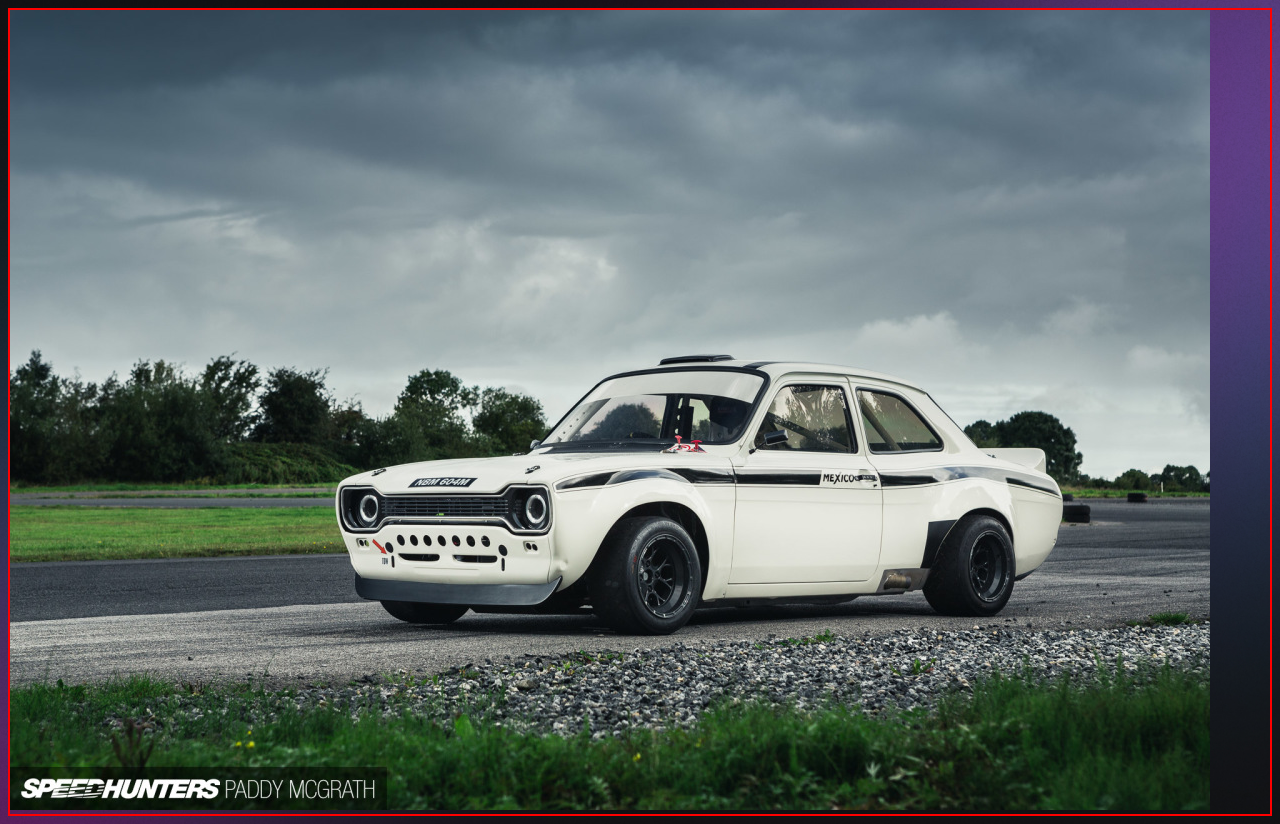
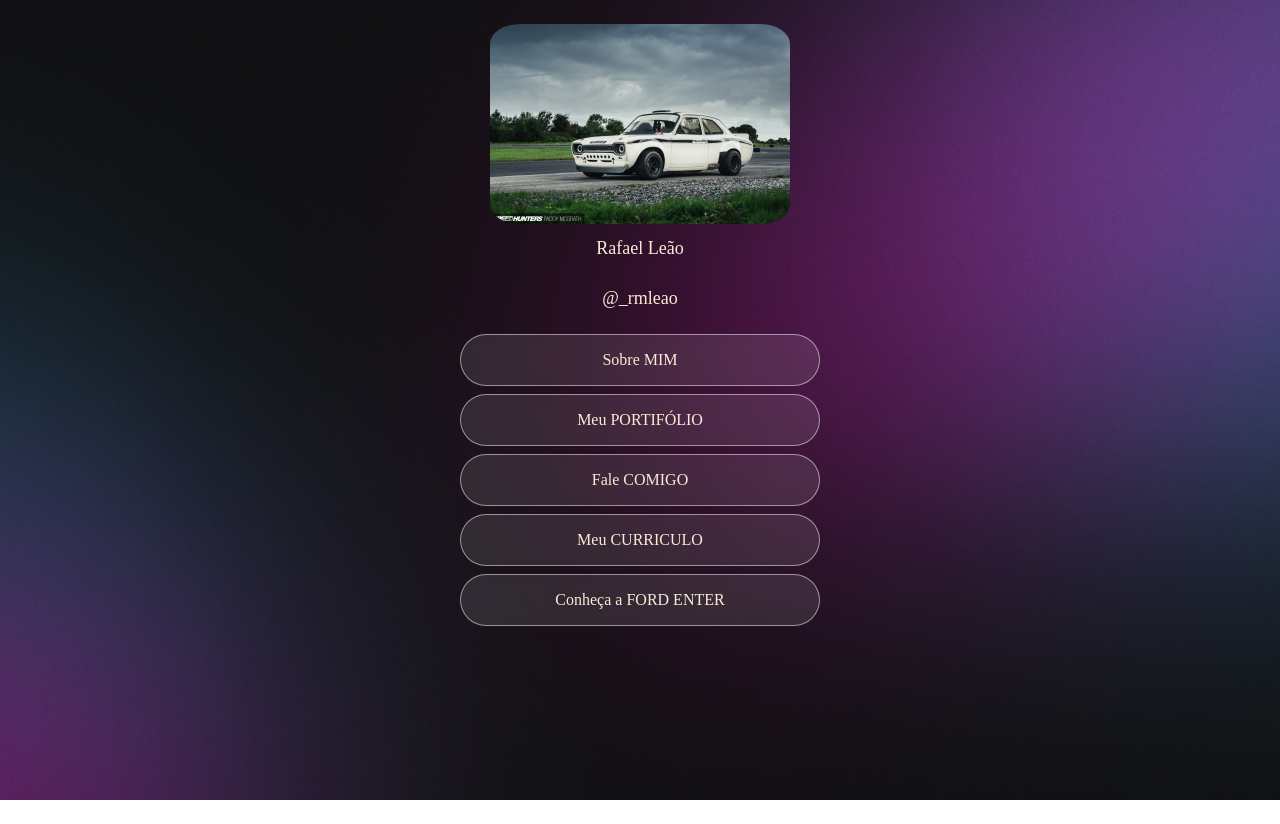
Before and after one commit to MonteiroLeao/MeuProjeto, a plain HTML site: page index.html in a window 1280 px wide. After the commit the page ends 800 px from the top, so only its background shows below. Drawn offline with Linux system fonts and the light colour scheme.

Commit message:
MonteiroLeao

```diff
--- a/index.html
+++ b/index.html
@@ -2,19 +2,32 @@
 <html lang="pt-BR">
 
 <head>
+    <link rel="stylesheet" href="./style.css">
+    <link rel="preconnect" href="https://fonts.googleapis.com">
+    <link rel="preconnect" href="https://fonts.gstatic.com" crossorigin>
+    <link href="https://fonts.googleapis.com/css2?family=Bebas+Neue&display=swap" rel="stylesheet">
     <meta charset="UTF-8">
     <meta name="viewport" content="width=device-width, initial-scale=1.0">
     <title>Portifólio</title>
-    <link rel="stylesheet" href="./style.css">
+
 </head>
 
 <body>
     <div id="caixa">
         <div id="perfil">
 
-            <img src="./imagem/1-2014-Ford-Escort-MKI-Paul-Reene-PMcG-3-1200x800.jpg">
+            <img src="./imagem/1-2014-Ford-Escort-MKI-Paul-Reene-PMcG-3-1200x800.jpg" alt="Foto de um ford escort MK1">
+            <p>Rafael Leão</p><br>
+            <P>@_rmleao</P>
+        </div>
+        <ul>
+            <li><a href="#" target="_blank">Sobre MIM</a></li>
+            <li><a href="#" target="_blank">Meu PORTIFÓLIO</a></li>
+            <li><a href="#" target="_blank">Fale COMIGO</a></li>
+            <li><a href="#" target="_blank">Meu CURRICULO</a></li>
+            <li><a href="#" target="_blank">Conheça a FORD ENTER</a></li>
+        </ul>
 
-        </div>
     </div>
 
 </body>
--- a/style.css
+++ b/style.css
@@ -1,12 +1,69 @@
+ * {
+     margin: 0;
+     padding: 0;
+     box-sizing: border-box;
+ }
+
  body {
      background-image: url(./imagem/bg-desktop.jpg);
      background-repeat: no-repeat;
      background-position: top center;
      background-size: cover;
  }
+
+ body * {
+     .bebas-neue-regular font-family: "Bebas Neue", sans-serif;
+     font-weight: 200px;
+     font-style: normal;
+     color: antiquewhite
+ }
+
  #caixa {
-    border: 2px solid red;
-    width: auto;
-    height: auto;
+     width: 360px;
+     height: 712px;
      margin: auto;
  }
+
+ #perfil {
+     text-align: center;
+     padding: 24px;
+ }
+
+ #perfil img {
+     width: 300px;
+     margin: 0px;
+     border-radius: 10%;
+ }
+
+ #perfil p {
+     font-family: 500;
+     line-height: 24px;
+     font-size: 18px;
+     margin-top: 8px;
+ }
+
+ ul {
+     list-style: none;
+     display: flex;
+     flex-direction: column;
+     gap: 8PX;
+ }
+
+ ul li a {
+     display: flex;
+     align-items: center;
+     justify-content: center;
+     padding: 16px 24px;
+     background: rgba(255, 255, 255, 0.1);
+     border-radius: 30px;
+     border: 1px solid rgba(255, 255, 255, 0.5);
+     text-decoration: none;
+     backdrop-filter: blur(4px);
+     -webkit-backdrop-filter: blur(4px);
+     transition: background 0.5s;
+ }
+
+ ul li a:hover{
+    background: rgba(255, 255, 255, 0.5);
+    border: 1.5px solid white;
+ }
```
Also changed, not shown: paginas/faleComigo/faleComigo.html (added, +11 -0 lines), paginas/faleComigo/style.css (added), paginas/meusEstudos/meusEstudos.html (added), paginas/meusEstudos/style.css (added), paginas/sobreMim/sobreMim.html (added), paginas/sobreMim/style.css (added). Lines whose indentation alone changed are shown as unchanged.
